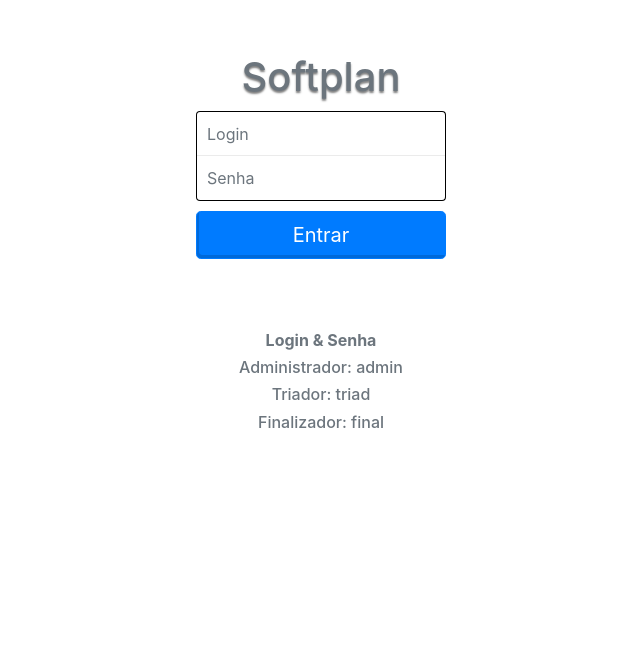
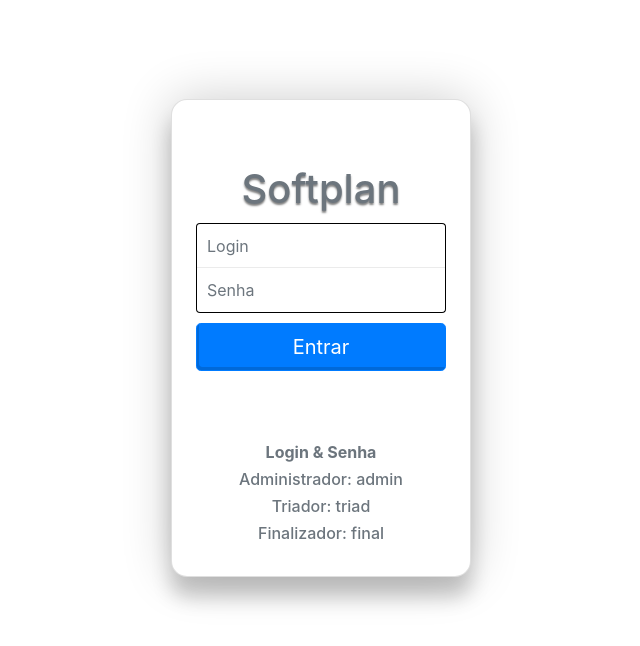
Before and after one commit to AndersonBS/softplan-desafio-fullstack-anderson-sensolo, a React (Create React App) app in the folder frontend/: page /login in a window 1280 px wide. Shown: the part 132-778 px from the top of the page, without its empty margins (319-959 px from the left). Built offline with nearby package versions, Linux system fonts and the light colour scheme.

Commit message:
Adicionado animação 3D à página de login

```diff
--- a/frontend/src/components/SignInComponent.jsx
+++ b/frontend/src/components/SignInComponent.jsx
@@ -14,6 +14,46 @@
         };
 
         AuthenticationService.logout();
+    }
+
+    componentDidMount() {
+        const cardEffect = document.querySelector(".card-effect");
+        const card = document.querySelector(".card");
+        const title = document.querySelector(".title");
+        const inputs = document.querySelector(".inputs");
+        const submit = document.querySelector(".submit");
+        const info = document.querySelector(".info");
+
+        cardEffect.addEventListener("mousemove", (e) => {
+            let xAxis = (window.innerWidth / 2 - e.pageX) / 20;
+            let yAxis = (window.innerHeight / 2 - e.pageY) / 20;
+            card.style.transform = `rotateY(${xAxis}deg) rotateX(${yAxis}deg)`;
+        });
+
+        cardEffect.addEventListener("mouseenter", (e) => {
+            card.style.transition = "none";
+            title.style.transition = "none";
+            inputs.style.transition = "none";
+            submit.style.transition = "none";
+            info.style.transition = "none";
+            title.style.transform = "translateZ(50px)";
+            inputs.style.transform = "translateZ(45px)";
+            submit.style.transform = "translateZ(40px)";
+            info.style.transform = "translateZ(35px)";
+        });
+
+        cardEffect.addEventListener("mouseleave", (e) => {
+            card.style.transition = "all 0.5s ease";
+            title.style.transition = "all 0.5s ease";
+            inputs.style.transition = "all 0.5s ease";
+            submit.style.transition = "all 0.5s ease";
+            info.style.transition = "all 0.5s ease";
+            card.style.transform = `rotateY(0deg) rotateX(0deg)`;
+            title.style.transform = "translateZ(0px)";
+            inputs.style.transform = "translateZ(0px)";
+            submit.style.transform = "translateZ(0px)";
+            info.style.transform = "translateZ(0px)";
+        });
     }
 
     handleSignIn = async e => {
@@ -34,22 +74,32 @@
     render() {
         return (
             <div className="container">
+                <div className="singin-container">
+                    <div class="card-effect">
+                        <div class="card">
                             {this.state.error && <div className="alert alert-danger" role="alert">{this.state.error}</div>}
                             <form className="form-signin" onSubmit={this.handleSignIn}>
-                    <h1 className="form-signin-heading text-muted">Softplan</h1>
+                                <h1 className="form-signin-heading text-muted title">Softplan</h1>
+                                <div className="inputs">
                                     <input type="username" className="form-control" placeholder="Login"
                                             onChange={e => this.setState({ username: e.target.value })} />
                                     <input type="password" className="form-control" placeholder="Senha"
                                             onChange={e => this.setState({ password: e.target.value })} />
-                    <button className="btn btn-lg btn-primary btn-block" type="submit">
+                                </div>
+                                <button className="btn btn-lg btn-primary btn-block submit" type="submit">
                                     Entrar
                                 </button>
                                 <br /><br /><br />
+                                <div className="info">
                                     <h6 className="form-signin-footer text-muted"><b>Login & Senha</b></h6>
                                     <h6 className="form-signin-footer text-muted">Administrador: admin</h6>
                                     <h6 className="form-signin-footer text-muted">Triador: triad</h6>
                                     <h6 className="form-signin-footer text-muted">Finalizador: final</h6>
+                                </div>
                             </form>
+                        </div>
+                    </div>
+                </div>
             </div>
         );
     }
--- a/frontend/src/styles/signInStyles.css
+++ b/frontend/src/styles/signInStyles.css
@@ -27,8 +27,7 @@
     margin-top: 50px;
 }
 
-.form-signin .form-signin-heading,
-.form-signin {
+.form-signin .form-signin-heading, .form-signin {
     margin-bottom: 10px;
 }
 
@@ -83,3 +82,24 @@
 .alert-danger {
     text-align: center;
 }
+
+.singin-container {
+    display: flex;
+    justify-content: center;
+    align-items: center;
+}
+
+.card-effect {
+    width: 700px;
+    height: 700px;
+    display: flex;
+    justify-content: center;
+    align-items: center;
+}
+
+.card {
+    transform-style: preserve-3d;
+    width: 300px;
+    border-radius: 1rem !important;
+    box-shadow: 0 20px 20px rgba(0, 0, 0, 0.2), 0px 0px 50px rgba(0, 0, 0, 0.2);
+}
```
Lines whose indentation alone changed are shown as unchanged.
